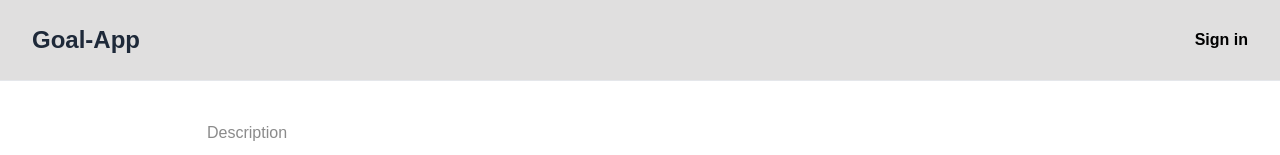
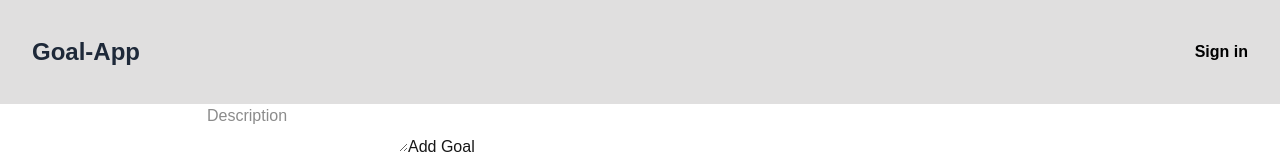
Before and after one commit to Gabby-Codes25/goals-app, a Next.js app: page / in a window 1280 px wide. Shown: the top 155 px of the page. Built offline with nearby package versions, Linux system fonts and the light colour scheme; no server answers; the database is empty.

Commit message:
error corrected

```diff
--- a/app/(auth)/sign-in/[[...sign-in]]/page.tsx
+++ b/app/(auth)/sign-in/[[...sign-in]]/page.tsx
@@ -3,7 +3,7 @@ import { SignIn } from '@clerk/nextjs'
 
 export default function SignInPage() {
   return (
-    <div className='min-h-screen bg-gradient-to-br from-orange-50 via-white to-purple-50 flex items-center justify-center'>
+    <div className='min-h-screen flex items-center justify-center'>
       <div className="max-w-md">
         <div className="bg-white rounded-2xl shadow-xl border border-gray-100 overflow-hidden">
           <SignIn
--- a/app/(auth)/sign-up/[[...sign-up]]/page.tsx
+++ b/app/(auth)/sign-up/[[...sign-up]]/page.tsx
@@ -3,7 +3,7 @@ import { SignUp } from '@clerk/nextjs'
 
 export default function SignUpPage() {
   return (
-    <div className='min-h-screen bg-gradient-to-br from-orange-50 via-white to-purple-50 flex items-center justify-center p-4'>
+    <div className='min-h-screen flex items-center justify-center p-4'>
       <div className="max-w-md">
         <div className="bg-white rounded-2xl shadow-xl border border-gray-100 overflow-hidden">
           <SignUp
--- a/app/layout.tsx
+++ b/app/layout.tsx
@@ -30,7 +30,7 @@ export default function RootLayout({
         <body
           className={`${geistSans.variable} ${geistMono.variable} antialiased`}
         >
-        <header className="flex justify-between py-6 px-8 bg-[#e0dfdf] text-black font-bold border-b border-gray-200 mb-10">
+        <header className="flex justify-between py-9 px-8 bg-[#e0dfdf] text-black font-bold">
           <h1 className="font-bold text-2xl text-gray-800">Goal-App</h1>
           <SignedIn>
             <UserButton showName />
```
